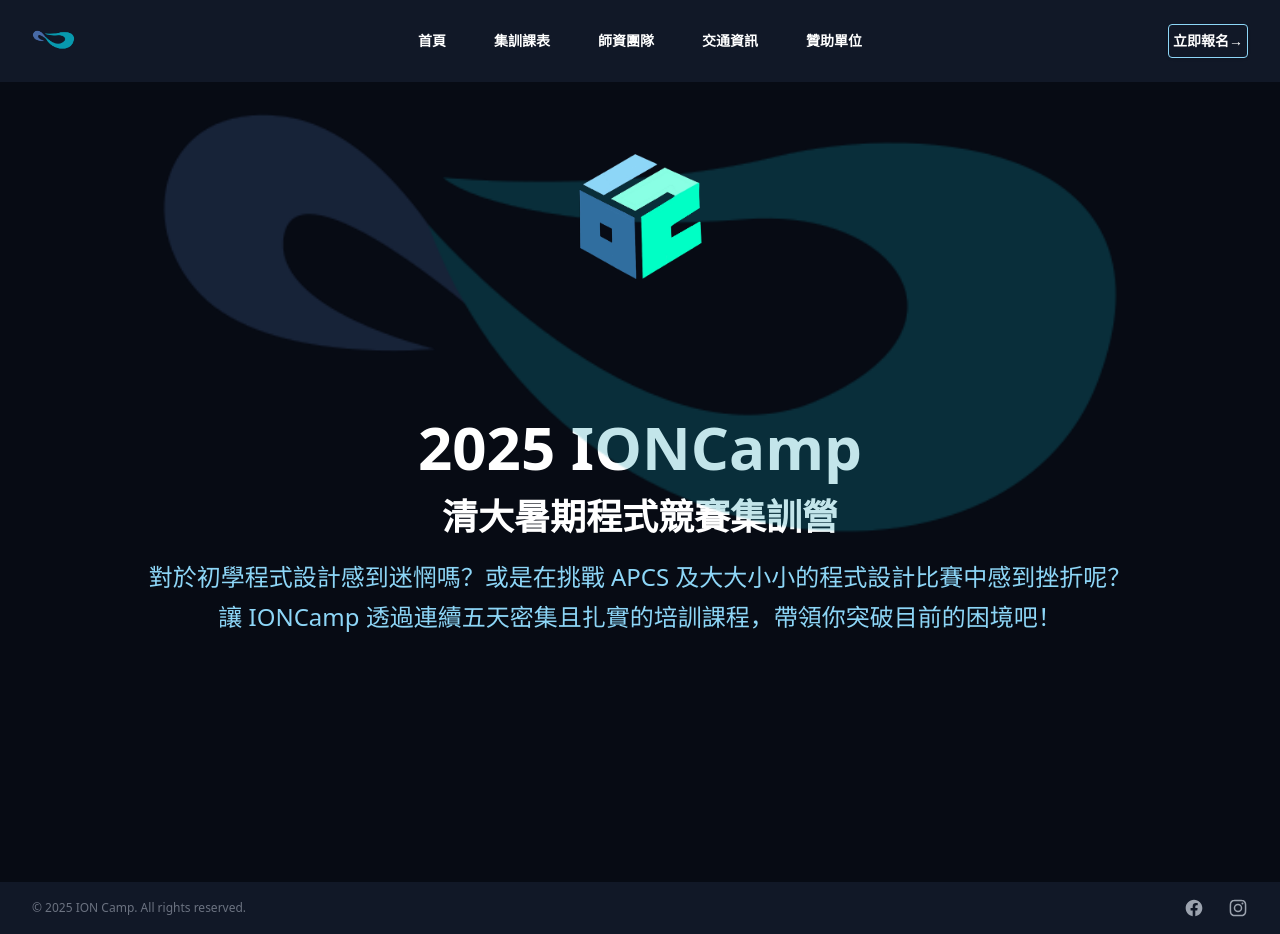
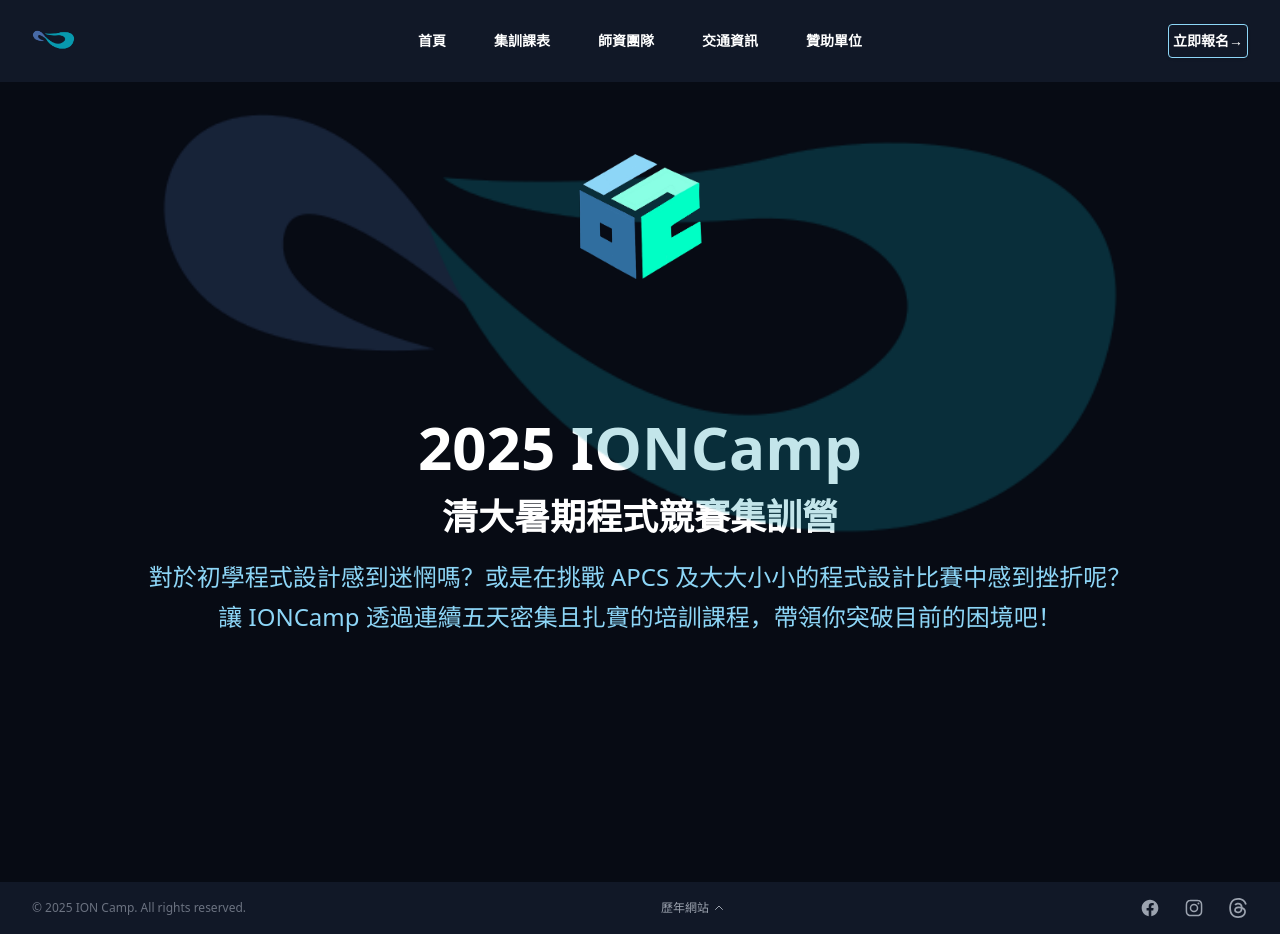
Before and after one commit to ioncamp-internal/web-ionc, a Next.js app: page /2025/about in a window 1280 px wide. Built offline with nearby package versions, Linux system fonts and the light colour scheme.

Commit message:
將預設網址導至2026頁面，並在footer 加入歷年網站可供切換

```diff
--- a/next.config.js
+++ b/next.config.js
@@ -8,10 +8,10 @@
         source: '/2025/:path*',
         destination: '/2025/:path*',
       },
-      // 2. 將未指定年份的所有主網址請求，預設全都導向 2025 的全新網站
+      // 2. 將未指定年份的所有主網址請求，預設全都導向 2026 的全新網站
       {
         source: '/:path*',
-        destination: '/2025/:path*',
+        destination: '/2026/:path*',
       },
     ];
   },
--- a/src/components/2025/Footer.jsx
+++ b/src/components/2025/Footer.jsx
@@ -1,4 +1,11 @@
+'use client'
+import { useState, useRef, useEffect } from 'react'
 import Link from "next/link";
+
+const pastYears = [
+    { year: '2025', href: '/2025' },
+    { year: '2026', href: '/2026' },
+]
 
 const navigation = [
     {
@@ -27,6 +34,15 @@
             </svg>
         ),
     },
+    {
+        name: 'Threads',
+        href: 'https://www.threads.com/@nthu.ioncamp',
+        icon: (props) => (
+            <svg fill="currentColor" viewBox="0 0 24 24" {...props}>
+                <path d="M12.186 24h-.007c-3.581-.024-6.334-1.205-8.184-3.509C2.35 18.44 1.5 15.586 1.472 12.01v-.017c.03-3.579.879-6.43 2.525-8.482C5.845 1.205 8.6.024 12.18 0h.014c2.746.02 5.043.725 6.826 2.098 1.677 1.29 2.858 3.13 3.509 5.467l-2.04.569c-1.104-3.96-3.898-5.984-8.304-6.015-2.91.022-5.11.936-6.54 2.717C4.307 6.504 3.616 8.914 3.589 12c.027 3.086.718 5.496 2.057 7.164 1.43 1.783 3.631 2.698 6.54 2.717 2.623-.02 4.358-.631 5.8-2.045 1.647-1.613 1.618-3.593 1.09-4.798-.31-.71-.873-1.3-1.634-1.75-.192 1.352-.622 2.446-1.284 3.272-.886 1.102-2.14 1.704-3.73 1.79-1.202.065-2.361-.218-3.259-.801-1.063-.689-1.685-1.74-1.752-2.964-.065-1.19.408-2.285 1.33-3.082.88-.76 2.119-1.207 3.583-1.291a13.853 13.853 0 0 1 3.02.142c-.126-.742-.375-1.332-.75-1.757-.513-.586-1.308-.883-2.359-.89h-.029c-.844 0-1.992.232-2.721 1.32L7.734 7.847c.98-1.454 2.568-2.256 4.478-2.256h.044c3.194.02 5.097 1.975 5.287 5.388.108.046.216.094.321.142 1.49.7 2.58 1.761 3.154 3.07.797 1.82.871 4.79-1.548 7.158-1.85 1.81-4.094 2.628-7.277 2.65Zm1.003-11.69c-.242 0-.487.007-.739.021-1.836.103-2.98.946-2.916 2.143.067 1.256 1.452 1.839 2.784 1.767 1.224-.065 2.818-.543 3.086-3.71a10.5 10.5 0 0 0-2.215-.221z" />
+           </svg>
+        ),
+    }
     // {
     //     name: 'Twitter',
     //     href: '#',
@@ -65,12 +81,55 @@
 ]
 
 export default function Example() {
+    const [open, setOpen] = useState(false)
+    const ref = useRef(null)
+
+    useEffect(() => {
+        function handleClickOutside(e) {
+            if (ref.current && !ref.current.contains(e.target)) {
+                setOpen(false)
+            }
+        }
+        document.addEventListener('mousedown', handleClickOutside)
+        return () => document.removeEventListener('mousedown', handleClickOutside)
+    }, [])
+
     return (
         <footer className="bg-gray-900">
             <div className="mx-auto max-w-7xl px-6 py-4 flex items-center justify-between lg:px-8">
                 <p className="text-xs leading-5 text-gray-500">
                     &copy; 2025 ION Camp. All rights reserved.
                 </p>
+                <div className="relative" ref={ref}>
+                    <button
+                        onClick={() => setOpen(!open)}
+                        className="flex items-center gap-1 text-xs text-gray-400 hover:text-gray-300 transition-colors"
+                    >
+                        歷年網站
+                        <svg
+                            className={`h-3 w-3 transition-transform ${open ? 'rotate-180' : ''}`}
+                            fill="none" viewBox="0 0 24 24" stroke="currentColor"
+                        >
+                            <path strokeLinecap="round" strokeLinejoin="round" strokeWidth={2} d="M5 15l7-7 7 7" />
+                        </svg>
+                    </button>
+                    {open && (
+                        <div className="absolute bottom-full left-1/2 -translate-x-1/2 mb-2 w-24 rounded-md bg-gray-800 shadow-lg ring-1 ring-white/10">
+                            <div className="py-1">
+                                {pastYears.map(({ year, href }) => (
+                                    <Link
+                                        key={year}
+                                        href={href}
+                                        onClick={() => setOpen(false)}
+                                        className="block px-4 py-2 text-sm text-gray-300 hover:bg-gray-700 hover:text-white text-center"
+                                    >
+                                        {year}
+                                    </Link>
+                                ))}
+                            </div>
+                        </div>
+                    )}
+                </div>
                 <div className="flex justify-center space-x-6">
                     {navigation.map((item) => (
                         <Link
--- a/src/components/2026/Footer.jsx
+++ b/src/components/2026/Footer.jsx
@@ -1,4 +1,11 @@
+'use client'
+import { useState, useRef, useEffect } from 'react'
 import Link from "next/link";
+
+const pastYears = [
+    { year: '2025', href: '/2025' },
+    { year: '2026', href: '/2026' },
+]
 
 const navigation = [
     {
@@ -74,12 +81,55 @@
 ]
 
 export default function Example() {
+    const [open, setOpen] = useState(false)
+    const ref = useRef(null)
+
+    useEffect(() => {
+        function handleClickOutside(e) {
+            if (ref.current && !ref.current.contains(e.target)) {
+                setOpen(false)
+            }
+        }
+        document.addEventListener('mousedown', handleClickOutside)
+        return () => document.removeEventListener('mousedown', handleClickOutside)
+    }, [])
+
     return (
         <footer className="bg-gray-900">
             <div className="mx-auto max-w-7xl px-6 py-4 flex items-center justify-between lg:px-8">
                 <p className="text-xs leading-5 text-gray-500">
                     &copy; 2026 ION Camp. All rights reserved.
                 </p>
+                <div className="relative" ref={ref}>
+                    <button
+                        onClick={() => setOpen(!open)}
+                        className="flex items-center gap-1 text-xs text-gray-400 hover:text-gray-300 transition-colors"
+                    >
+                        歷年網站
+                        <svg
+                            className={`h-3 w-3 transition-transform ${open ? 'rotate-180' : ''}`}
+                            fill="none" viewBox="0 0 24 24" stroke="currentColor"
+                        >
+                            <path strokeLinecap="round" strokeLinejoin="round" strokeWidth={2} d="M5 15l7-7 7 7" />
+                        </svg>
+                    </button>
+                    {open && (
+                        <div className="absolute bottom-full left-1/2 -translate-x-1/2 mb-2 w-24 rounded-md bg-gray-800 shadow-lg ring-1 ring-white/10">
+                            <div className="py-1">
+                                {pastYears.map(({ year, href }) => (
+                                    <Link
+                                        key={year}
+                                        href={href}
+                                        onClick={() => setOpen(false)}
+                                        className="block px-4 py-2 text-sm text-gray-300 hover:bg-gray-700 hover:text-white text-center"
+                                    >
+                                        {year}
+                                    </Link>
+                                ))}
+                            </div>
+                        </div>
+                    )}
+                </div>
                 <div className="flex justify-center space-x-6">
                     {navigation.map((item) => (
                         <Link
```
